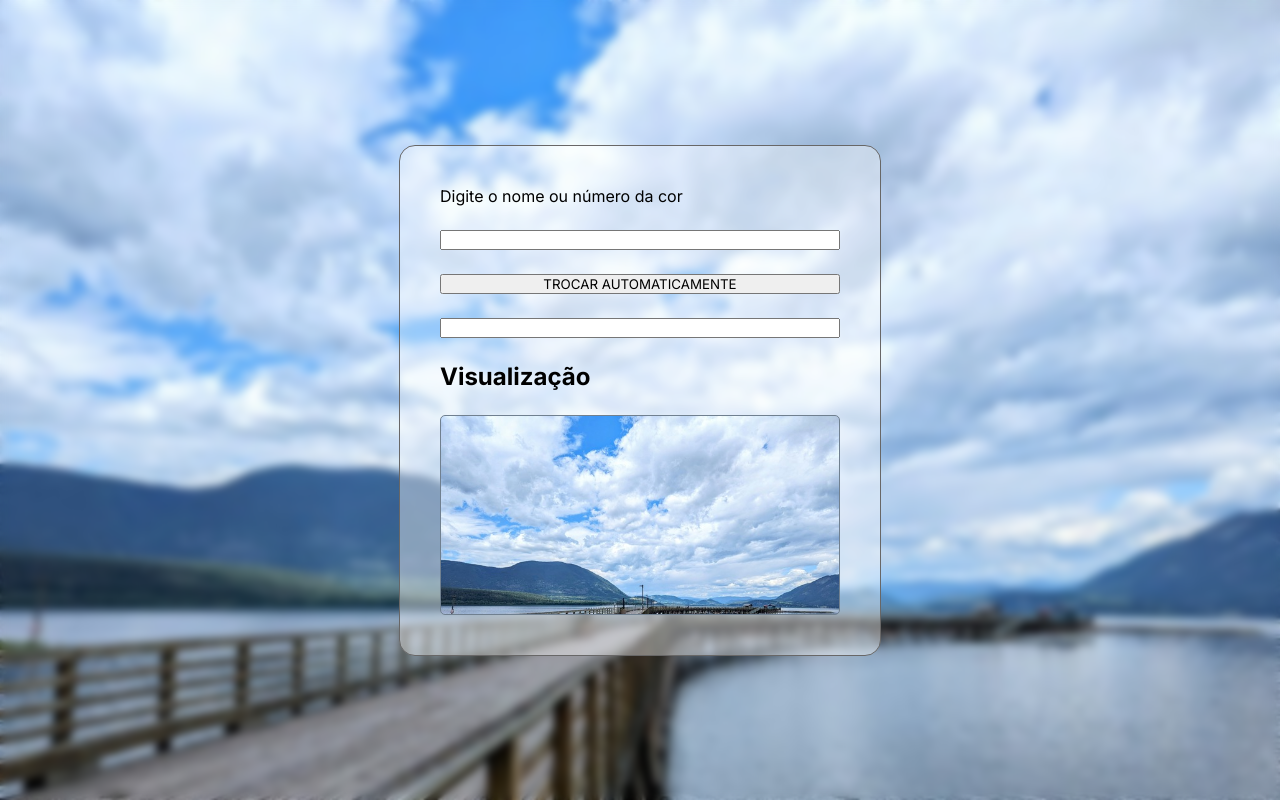
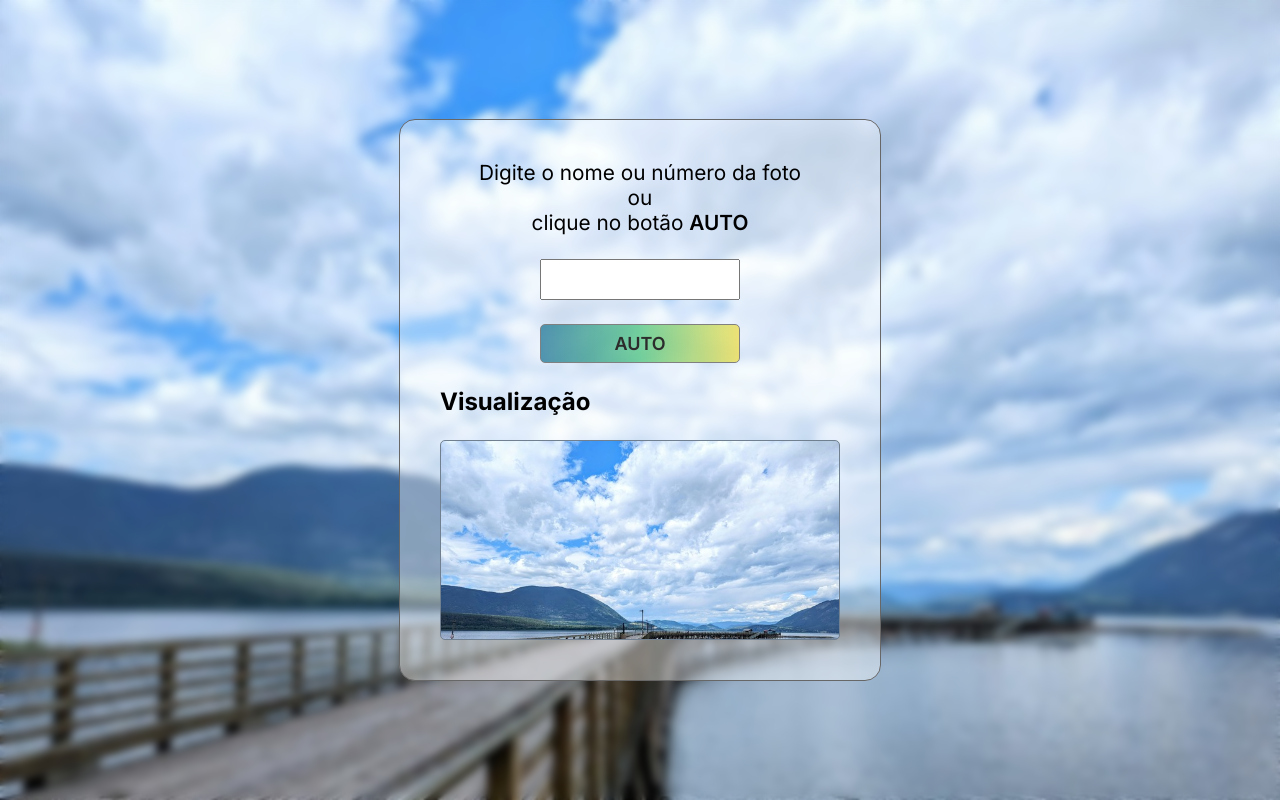
Before and after one commit to tabguimaraes/selecao-imagens, a plain HTML site: page index.html in a window 1280 px wide. Drawn offline with Linux system fonts and the light colour scheme.

Commit message:
conclusao da fase de estilizacao

```diff
--- a/assets/css/style.css
+++ b/assets/css/style.css
@@ -93,8 +93,6 @@ body {
 .slider {
   animation: var(--slider-animation);
   background-size: cover;
-  /* width: 100%;
-  height: 100%; */
 }
 .fade {
   animation: var(--fade-animation);
@@ -104,3 +102,41 @@ body {
   background-color: rgba(255, 255, 255, 0.8);
   backdrop-filter: blur(4px);
 }
+
+.form {
+  display: flex;
+  flex-direction: column;
+  gap: 1.5rem;
+}
+
+#btn-imagem {
+  background: linear-gradient(90deg, rgba(42, 123, 155, 0.8) 0%, rgba(87, 199, 133, 0.8) 50%, rgba(237, 221, 83, 0.8) 100%);
+  border: 1px solid gray;
+  border-radius: 5px;
+  color: rgb(44, 44, 44);
+  font-weight: 600;
+  transition: 300ms;
+}
+
+#btn-imagem:hover {
+  transform: scale(1.1);
+  cursor: pointer;
+  color: black;
+}
+
+.text-p {
+  text-align: center;
+  font-size: 1.3rem;
+}
+
+span {
+  font-weight: 600;
+}
+
+input,
+#btn-imagem {
+  font-size: large;
+  padding: 0.5rem;
+  width: 50%;
+  align-self: center;
+}
--- a/index.html
+++ b/index.html
@@ -10,10 +10,16 @@
   <body class="slider blur">
     <main class="container">
       <div class="container-item">
-        <p>Digite o nome ou número da cor</p>
-        <input type="text" id="nome-foto" />
-        <button id="btn-imagem">TROCAR AUTOMATICAMENTE</button>
-        <input type="number" min="1" max="5" name="" id="numero-foto" />
+        <p class="text-p">
+          Digite o nome ou número da foto <br />
+          ou <br />
+          clique no botão <span>AUTO</span>
+        </p>
+        <div class="form">
+          <input type="text" id="nome-foto" />
+          <button id="btn-imagem">AUTO</button>
+        </div>
+
         <h2>Visualização</h2>
         <div class="fade">
           <div class="slider" id="mostrar-foto"></div>
```
